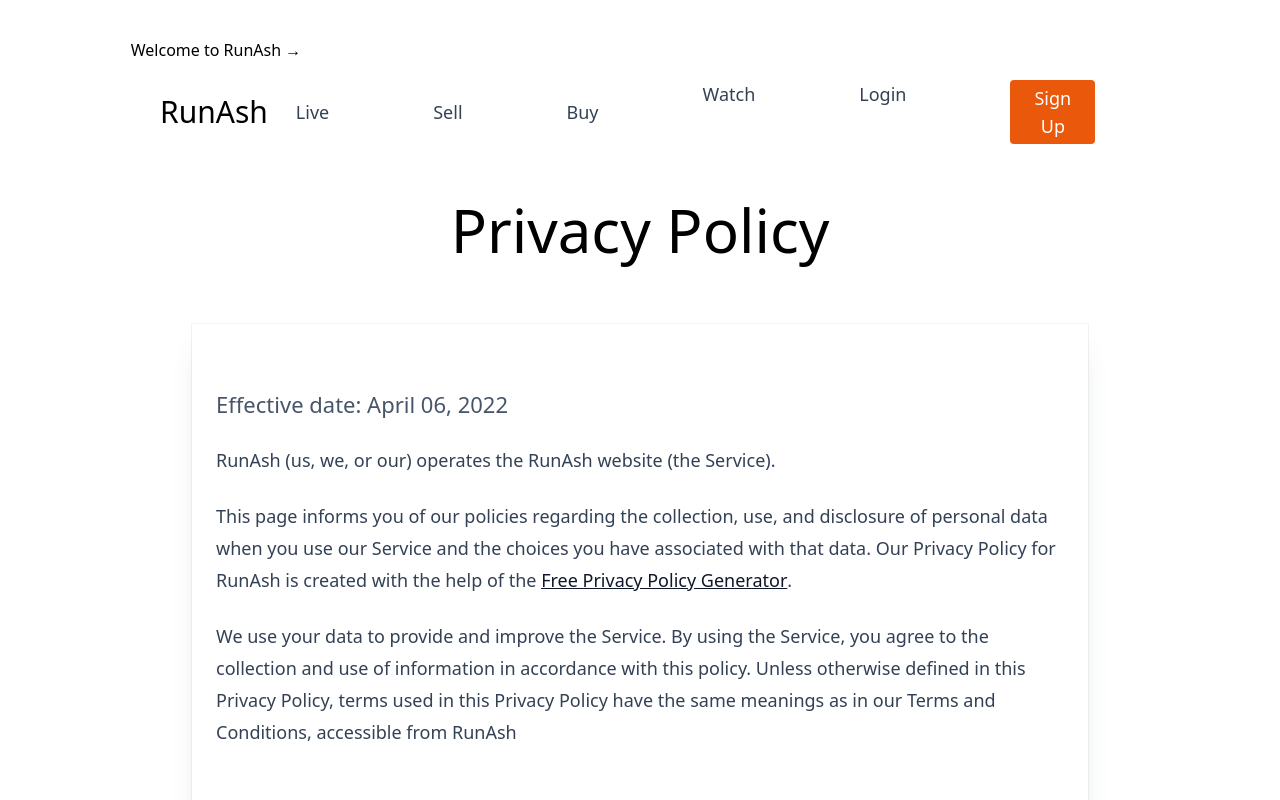
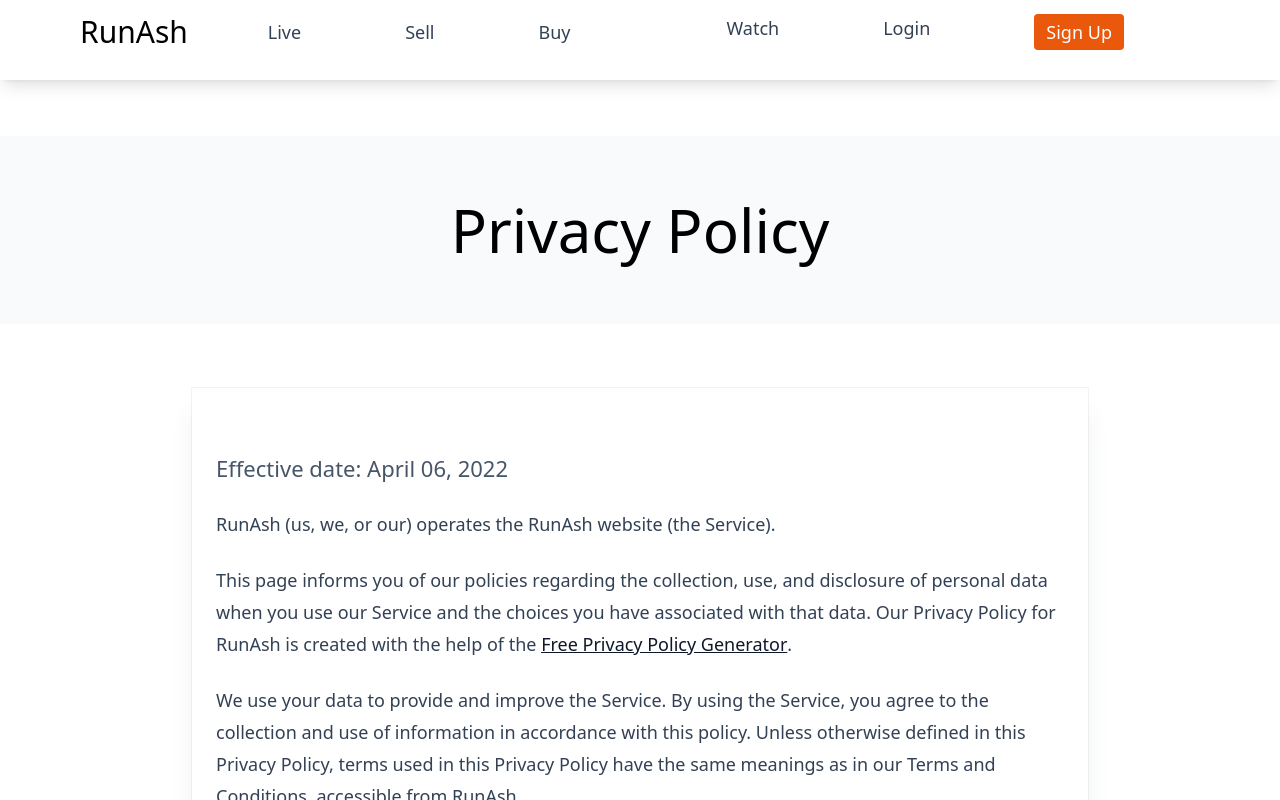
Before and after one commit to Vaibhavmurmu/nextjs13, a Next.js app: page /privacy in a window 1280 px wide. Shown: the top 800 px of the page. Built offline with nearby package versions, Linux system fonts and the light colour scheme.

Commit message:
Change to be committed

```diff
--- a/components/Navbar.js
+++ b/components/Navbar.js
@@ -4,13 +4,13 @@
 
 export default function Navbar() {
     return (
-        <main className="flex w-full flex-1 flex-col items-center justify-center px-20 text-center">
-            <div className="flex h-24 w-full items-center justify-between mx-auto px-4">
-                <text className="text-1xl font-normal text-black mt-1 w-60 h-6">
-                    <p className="text-1xl font-normal">Welcome to RunAsh &rarr;</p>
-                </text>
-            </div>
-        <div className="flex flex-row items-center justify-between w-full h-4 px-20 py-4">
+        <main className="flex w-full flex-1 flex-col items-center justify-center px-21 text-center">
+            <div className="flex flex-row items-center backdrop-grayscale-0 bg-black text-white justify-between w-full h-4 px-20 py-8">
+             <p className="text-1xl font-normal text-white mt-1 w-60 h-6 px-22">
+                Welcome to RunAsh &rarr;
+                </p>
+           </div>
+        <div className="flex fixed flex-row items-center bg-white border-inherit shadow-lg justify-between w-full h-4 px-20 py-12">
         <div className="flex flex-row items-center">
             <h1 className="text-3xl font-b">RunAsh</h1>
         </div>
--- a/pages/privacy.js
+++ b/pages/privacy.js
@@ -8,8 +8,8 @@
             <title>Live Retail Streaming</title>
             <link rel="icon" href="/favicon.ico" />
         </Head>
-        <main className="flex w-full flex-1 flex-col items-center justify-centre px-20 text-center">
-            <h1 className="mt-16 bg-white text-6xl font-b">
+        <main className="flex w-full flex-1 flex-col items-center justify-centre px-21 text-center dark:prose-invert">
+            <h1 className="mt-16 bg-gray-50 w-full p-16 text-6xl font-b">
                 Privacy Policy
             </h1>
             </main>
@@ -61,7 +61,12 @@
                         <p>Usage Data is data collected automatically either generated by the use of the Service or from the Service infrastructure itself (for example, the duration of a page visit).</p>
                     </p>
                 </ul>
-                </div>
+            </div>
+            <div className="flex w-full flex-1 flex-col items-center justify-centre px-21 text-center dark:prose-invert">
+            <h1 className="mt-16 bg-gray-50 w-full p-16 text-6xl font-b">
+                admin@runash.in
+            </h1>
+            </div>
             </div>
     )
 }
```
